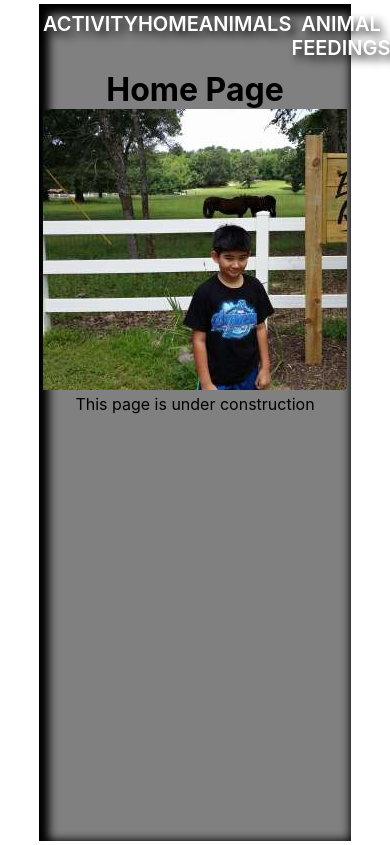
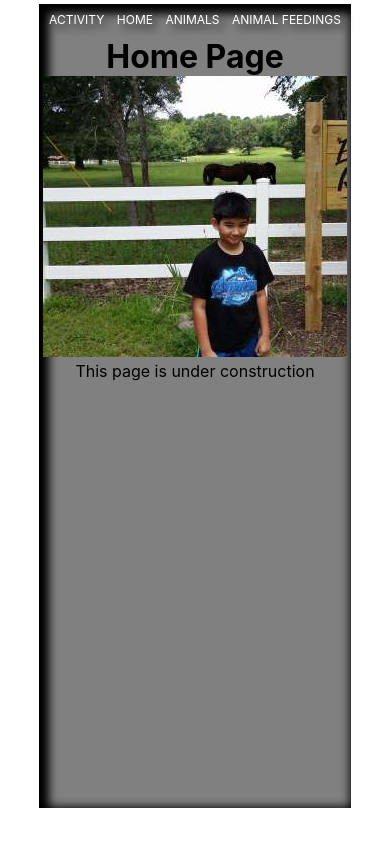
Before and after one commit to justin0979/elijahs-retreat-experience, a React (Create React App) app: page / in a window 390 px wide. Built offline with nearby package versions, Linux system fonts and the light colour scheme.

Commit message:
reduced font size more for small screen

```diff
--- a/src/components/Header.scss
+++ b/src/components/Header.scss
@@ -25,9 +25,9 @@
   }
 }
 
-@media screen and (max-width: 20rem) {
+@media screen and (max-width: 40rem) {
   .title {
     font-size: 1.2rem;
-    font-weight: 500;
+    font-weight: 400;
   }
 }
```
